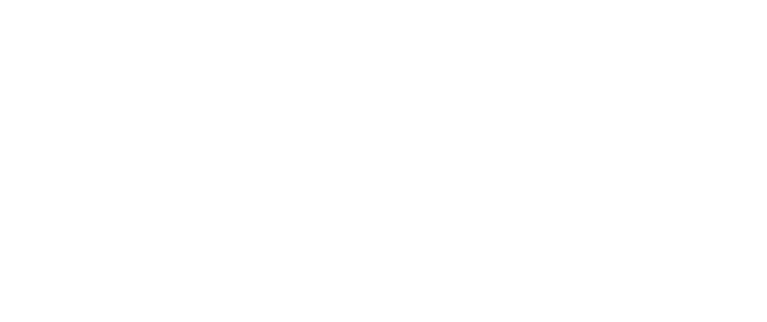
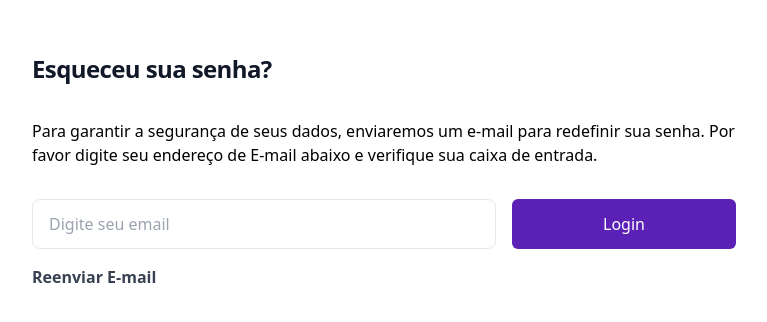
Before and after one commit to smViana19/logus-app-react, a React (Vite) app in the folder client/: page /forgot-password in a window 1280 px wide. Before the commit this address had no page. Shown: the part 238-560 px from the top of the page, without its empty margins (256-1023 px from the left). Built offline with nearby package versions, Linux system fonts and the light colour scheme.

Commit message:
Criação da página de esqueceu sua senha

```diff
--- /dev/null
+++ b/client/src/pages/Auth/ForgotPassword.jsx
@@ -0,0 +1,37 @@
+import React from 'react'
+import TextInput from '../../components/Inputs/TextInput'
+import BtnPrincipal from '../../components/Botoes/BtnPrincipal'
+
+export default function ForgotPassword() {
+
+
+    return (
+        <div className='bg-gray-100 w-full h-screen m-0 flex items-center'>
+            <div className="flex mx-auto w-full max-w-3xl flex-1 flex-col justify-center px-8 py-16 bg-white rounded-xl shadow-sm">
+
+
+                <h2 className="mt-4 mb-8 text-2xl font-bold leading-9 tracking-tight text-gray-900">
+                    Esqueceu sua senha?
+                </h2>
+                <p>Para garantir a segurança de seus dados, enviaremos um e-mail para redefinir sua senha. Por favor digite seu endereço de E-mail abaixo e verifique sua caixa de entrada. </p>
+                <div className='mt-8 grid grid-cols-3 gap-4'>
+                    <div className='col-span-2'>
+                        <TextInput
+
+                            type="email"
+                            onChange={e => setEmail(e.target.value)}
+                            placeholder="Digite seu email">
+                        </TextInput>
+                    </div>
+
+                    <BtnPrincipal>
+                        Login
+                    </BtnPrincipal>
+                </div>
+
+
+                <span className="font-semibold text-gray-700 hover:text-violet-700 mt-4 transition duration-50 cursor-pointer">Reenviar E-mail</span>
+            </div>
+        </div>
+    )
+}
--- a/client/src/pages/Auth/Login/Login.jsx
+++ b/client/src/pages/Auth/Login/Login.jsx
@@ -9,7 +9,7 @@
 import * as actions from '../../../store/modules/auth/actions'
 
 import { Link, useNavigate } from "react-router-dom";
-import { useState } from 'react';
+import React, { useState } from 'react';
 
 
 export default function Login(props) {
@@ -70,9 +70,10 @@
                             <div className="flex items-center justify-between">
                                 <InputLabel htmlFor="password" value="Senha" />
                                 <div className="text-sm">
-                                    <a href="#" className="font-semibold text-indigo-600 hover:text-indigo-500">
-                                        Esqueci minha senha
-                                    </a>
+                                    <Link to="/forgot-password" className="font-semibold text-indigo-600 hover:text-indigo-500">
+                                    Esqueci minha senha
+                                    </Link>
+
                                 </div>
                             </div>
                             <div className="mt-2">
@@ -112,7 +113,7 @@
 
                     <p className="mt-10 text-center text- text-gray-500">
                         Ainda não possui cadastro?{' '}
-                        <Link to="/login" className="font-bold text-txtTitulo hover:underline">
+                        <Link to="/Registro" className="font-bold text-txtTitulo hover:underline">
                             Cadastre-se
                         </Link>
                     </p>
--- a/client/src/routes/index.jsx
+++ b/client/src/routes/index.jsx
@@ -7,6 +7,7 @@
 
 import Registro from '../pages/Auth/Registro/Registro';
 import Dashboard from '../pages/Dashboard';
+import ForgotPassword from '../pages/Auth/ForgotPassword';
 
 
 export default function Rotas() {
@@ -17,6 +18,8 @@
             <Routes> {/* Use o componente Routes para definir suas rotas */}
                 <Route path="/" element={<HomePage />} />
                 <Route path="/login" element={<Login />} />
+                <Route path="/forgot-password" element={<ForgotPassword />} />
+
                 <Route path="/registro" element={<Registro />} />
                 <Route path="/dashboard" element={<Dashboard/>} />
 
```
Also changed, not shown: client/src/components/CardsContainers/ContainerPrintApp.jsx (added), client/src/components/CardsContainers/GridResumos.jsx (added), client/src/components/ContainerPrintApp.jsx (deleted), client/src/components/Dropdown.jsx (deleted), client/src/components/Filtros.jsx (deleted), client/src/components/GridResumos.jsx (deleted), client/src/components/TarefaStatus.jsx (deleted).
